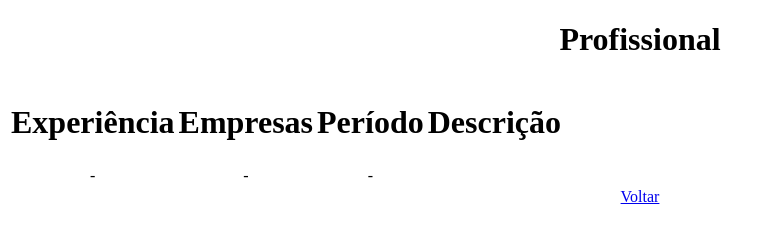
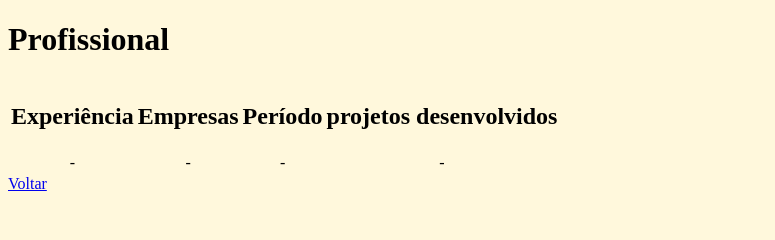
Before and after one commit to mauriciothiago/mauriciothiago.github.io, a plain HTML site: page profissional.html in a window 1280 px wide. Shown: the whole page, without its empty margins (0-775 px from the left). Drawn offline with Linux system fonts and the light colour scheme.

Commit message:
add listas e atualizando paginas

```diff
--- a/profissional.html
+++ b/profissional.html
@@ -4,17 +4,18 @@
     <meta charset="UTF-8"/>
     <title>Projeto 01 - WEB 1</title>
   </head>
-  <body align="center" background-color="#FFF8DC">
+  <body style="background-color:#FFF8DC;">
     <h1>Profissional</h1>
 
  <table>
   <tr>
-    <th><h1>Experiência</h1></th>
-    <th><h1>Empresas</h1></th>
-    <th><h1>Período</h1></th>
-    <th><h1>Descrição</h1></th>
+    <th><h2>Experiência</h2></th>
+    <th><h2>Empresas</h2></th>
+    <th><h2>Período</h2></th>
+    <th><h2>projetos desenvolvidos</h2></th>
   </tr>
   <tr>
+    <td align="center">-</td>
     <td align="center">-</td>
     <td align="center">-</td>
     <td align="center">-</td>
```
Also changed, not shown: contato.html (+1 -1 lines), index.html (+1 -1 lines), lazer.html (+11 -6 lines), links.html (+1 -1 lines).
